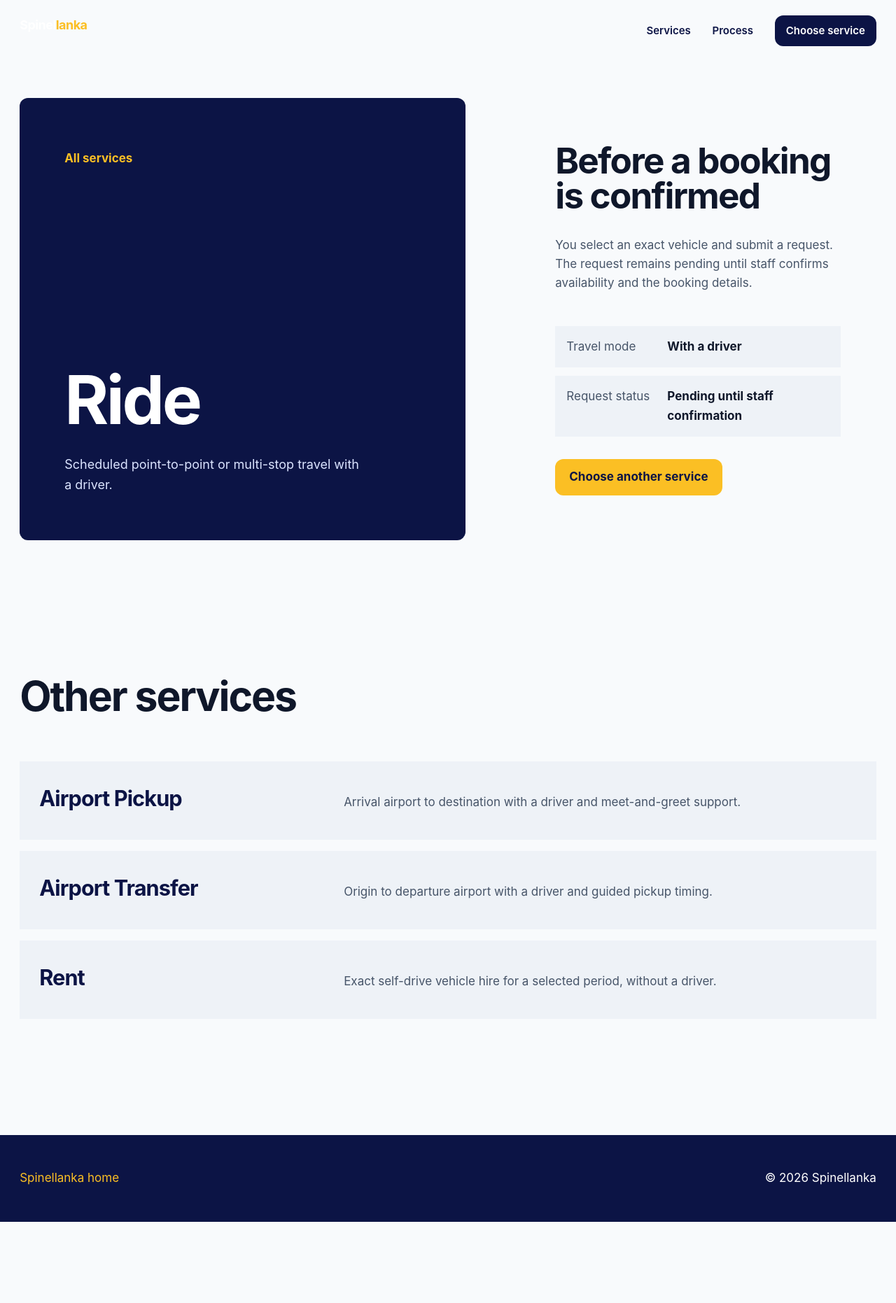
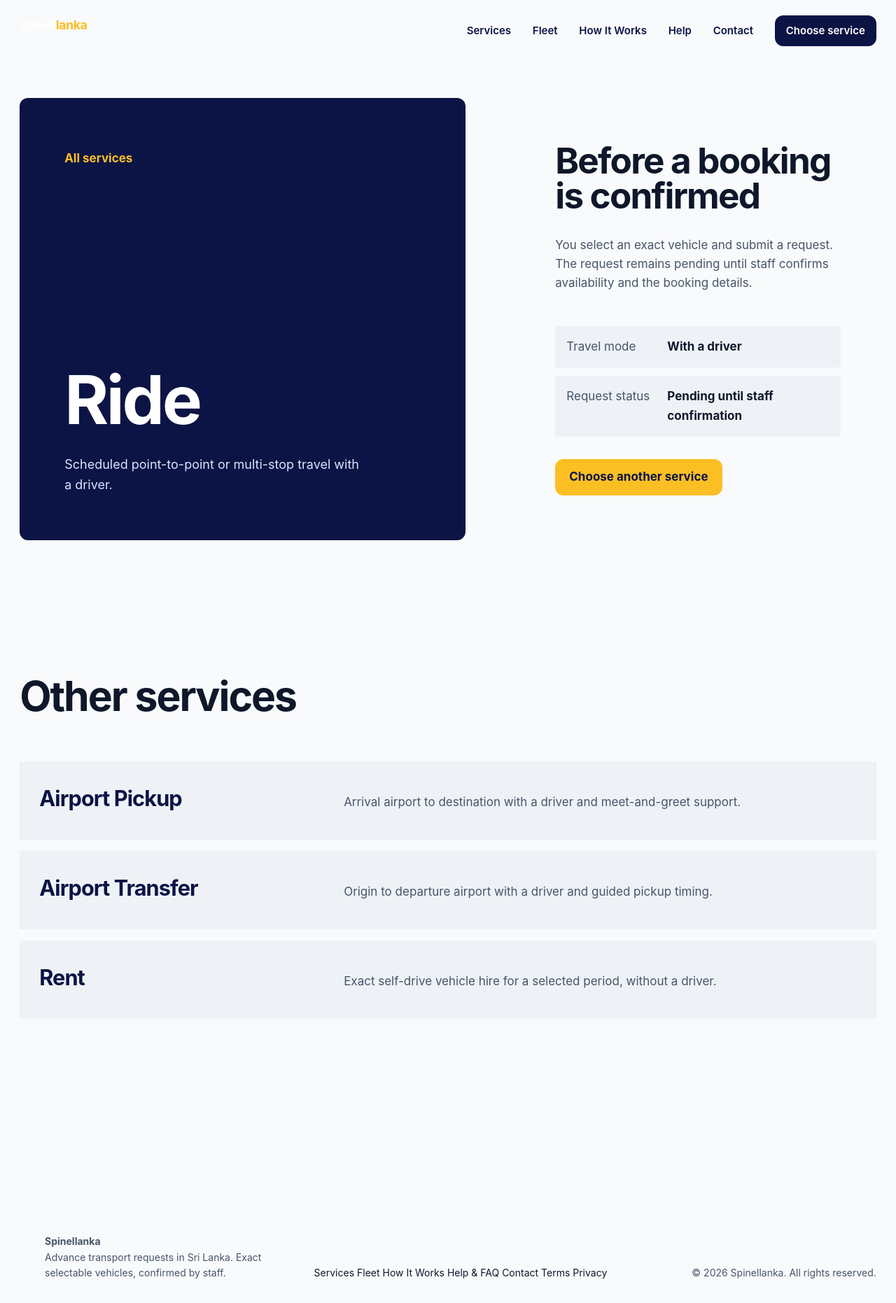
Before and after one commit to HMAHD/Spinellanka, a Laravel app: page /services/ride in a window 1280 px wide. Shown: the whole page at 70% size. Before the commit the page ends 1746 px from the top, so only its background shows below. Run offline with Laravel 12, Linux system fonts and the light colour scheme; style sheets or scripts are compiled from the project's sources; some libraries are stand-ins or nearby versions.

Commit message:
feat(routes): expand public routes and navigation for catalog content and shells
- Add routes for fleet index, fleet show, how-it-works, help, contact, and legal shells
- Add 301 permanent redirect from /faq to /help
- Update site header navigation with Fleet, How It Works, Help, and Contact links
- Add robots metadata yield to layout defaulting to index, follow
- Implement unified footer partial with full information architecture links

```diff
--- a/resources/views/home.blade.php
+++ b/resources/views/home.blade.php
@@ -73,11 +73,7 @@
         <a class="text-action" href="#service-desk">Choose your service</a>
       </section>
 
-      <footer class="site-footer">
-        <p>Advance transport requests in Sri Lanka.</p>
-        <a href="{{ route('home') }}#services">Services</a>
-        <p>&copy; {{ now()->year }} Spinellanka</p>
-      </footer>
+      @include('partials.footer')
     </div>
 
     <aside class="desk-panel" id="service-desk" aria-labelledby="desk-title">
--- a/resources/views/layouts/app.blade.php
+++ b/resources/views/layouts/app.blade.php
@@ -4,6 +4,7 @@
   <meta charset="utf-8">
   <meta name="viewport" content="width=device-width, initial-scale=1">
   <meta name="theme-color" content="#0C1445">
+  <meta name="robots" content="@yield('meta_robots', 'index, follow')">
   <meta name="description" content="@yield('meta_description', 'Advance-booking transport services for international travelers in Sri Lanka.')">
 
   <title>@yield('title', config('app.name'))</title>
@@ -25,7 +26,10 @@
 
     <nav class="site-nav" id="site-menu" aria-label="Primary navigation">
       <a href="{{ route('home') }}#services" @if(request()->routeIs('home')) aria-current="page" @endif>Services</a>
-      <a href="{{ route('home') }}#process">Process</a>
+      <a href="{{ route('fleet.index') }}" @if(request()->routeIs('fleet.*')) aria-current="page" @endif>Fleet</a>
+      <a href="{{ route('how-it-works') }}" @if(request()->routeIs('how-it-works')) aria-current="page" @endif>How It Works</a>
+      <a href="{{ route('help') }}" @if(request()->routeIs('help')) aria-current="page" @endif>Help</a>
+      <a href="{{ route('contact') }}" @if(request()->routeIs('contact')) aria-current="page" @endif>Contact</a>
       <a class="nav-action" href="{{ route('home') }}#service-desk">Choose service</a>
     </nav>
   </header>
--- /dev/null
+++ b/resources/views/partials/footer.blade.php
@@ -0,0 +1,16 @@
+<footer class="site-footer">
+  <div class="footer-summary">
+    <strong>Spinellanka</strong>
+    <p>Advance transport requests in Sri Lanka. Exact selectable vehicles, confirmed by staff.</p>
+  </div>
+  <nav class="footer-links" aria-label="Footer navigation">
+    <a href="{{ route('home') }}#services">Services</a>
+    <a href="{{ route('fleet.index') }}">Fleet</a>
+    <a href="{{ route('how-it-works') }}">How It Works</a>
+    <a href="{{ route('help') }}">Help &amp; FAQ</a>
+    <a href="{{ route('contact') }}">Contact</a>
+    <a href="{{ route('legal.terms') }}">Terms</a>
+    <a href="{{ route('legal.privacy') }}">Privacy</a>
+  </nav>
+  <p class="footer-copy">&copy; {{ now()->year }} Spinellanka. All rights reserved.</p>
+</footer>
--- a/resources/views/services/show.blade.php
+++ b/resources/views/services/show.blade.php
@@ -44,9 +44,6 @@
     </ul>
   </section>
 
-  <footer class="service-footer">
-    <a href="{{ route('home') }}">Spinellanka home</a>
-    <p>&copy; {{ now()->year }} Spinellanka</p>
-  </footer>
+  @include('partials.footer')
 </main>
 @endsection
--- a/routes/web.php
+++ b/routes/web.php
@@ -1,6 +1,8 @@
 <?php
 
 use App\Domain\Booking\ServiceType;
+use App\Domain\Catalog\Enums\VehicleStatus;
+use App\Models\Vehicle;
 use Illuminate\Http\Request;
 use Illuminate\Support\Facades\Route;
 
@@ -26,3 +28,35 @@ Route::get('/services/{service}', function (string $service) {
         'services' => ServiceType::cases(),
     ]);
 })->name('services.show');
+
+Route::get('/fleet', function () {
+    $vehicles = Vehicle::query()
+        ->where('status', VehicleStatus::Active)
+        ->with(['media' => fn ($query) => $query->where('is_approved', true)->where('disk', 'public')->orderBy('sort_order')])
+        ->orderBy('id')
+        ->get();
+
+    return view('fleet.index', [
+        'vehicles' => $vehicles,
+    ]);
+})->name('fleet.index');
+
+Route::get('/fleet/{vehicle}', function (Vehicle $vehicle) {
+    abort_if($vehicle->status !== VehicleStatus::Active, 404);
+
+    $vehicle->load(['media' => fn ($query) => $query->where('is_approved', true)->where('disk', 'public')->orderBy('sort_order')]);
+
+    return view('fleet.show', [
+        'vehicle' => $vehicle,
+    ]);
+})->name('fleet.show');
+
+Route::view('/how-it-works', 'how-it-works')->name('how-it-works');
+
+Route::view('/help', 'help')->name('help');
+Route::redirect('/faq', '/help', 301);
+
+Route::view('/contact', 'contact')->name('contact');
+
+Route::view('/legal/terms', 'legal.terms')->name('legal.terms');
+Route::view('/legal/privacy', 'legal.privacy')->name('legal.privacy');
```
